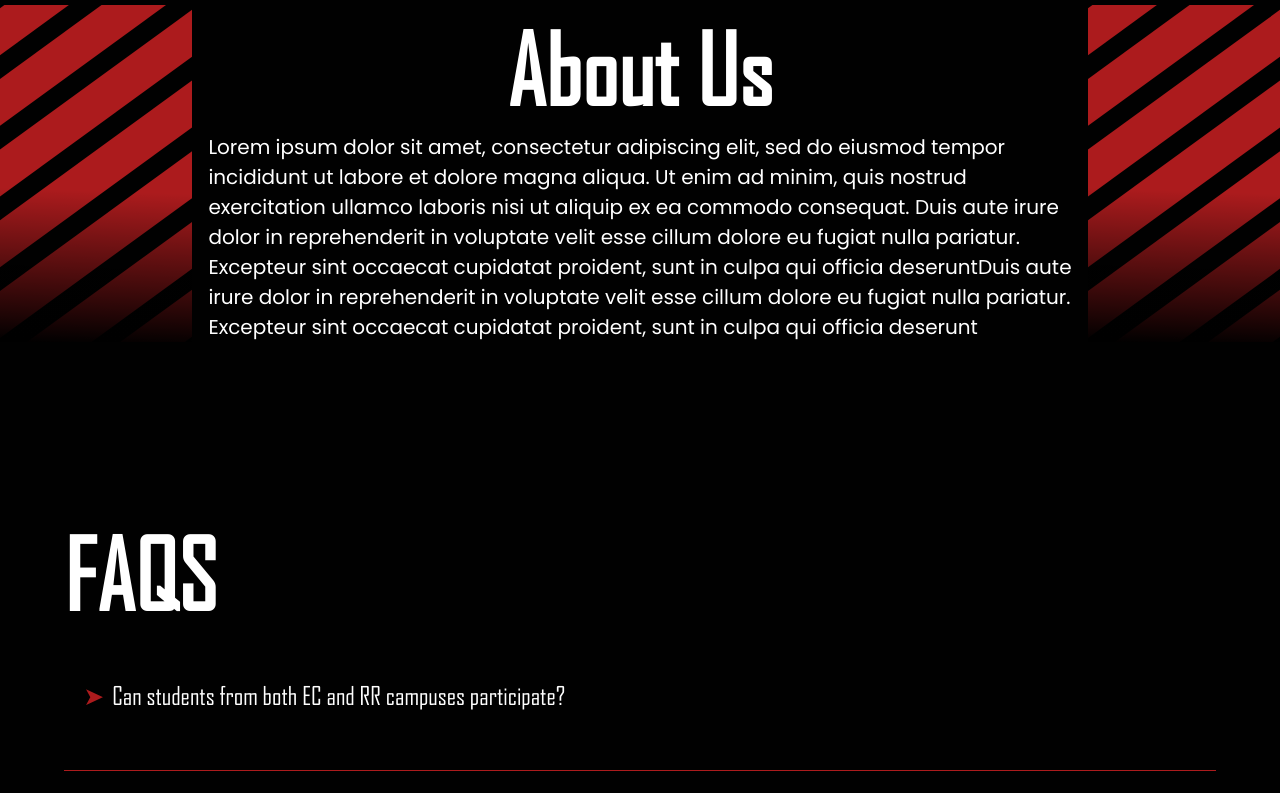
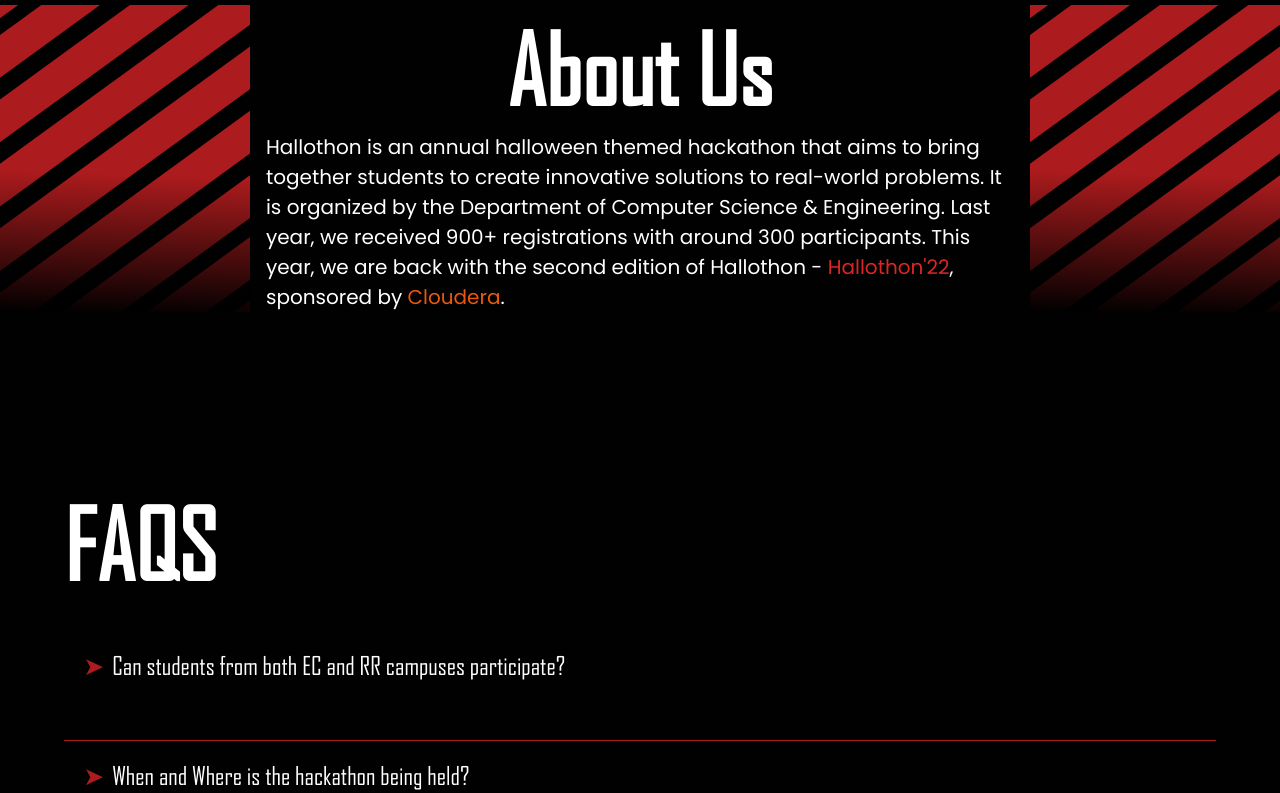
Before and after one commit to shreyaskaundinya/hallothon-website, a Next.js app: page / in a window 1280 px wide. Shown: the part 1760-2553 px from the top of the page. Built offline with nearby package versions, Linux system fonts and the light colour scheme; a web font is replaced by a local one.

Commit message:
Added removed content

```diff
--- a/src/components/AboutUs.js
+++ b/src/components/AboutUs.js
@@ -15,17 +15,15 @@ function AboutUs() {
                     About Us
                 </h1>
                 <p className='text-step-1 sm:text-step-1 font-poppins'>
-                    Lorem ipsum dolor sit amet, consectetur adipiscing elit, sed
-                    do eiusmod tempor incididunt ut labore et dolore magna
-                    aliqua. Ut enim ad minim, quis nostrud exercitation ullamco
-                    laboris nisi ut aliquip ex ea commodo consequat. Duis aute
-                    irure dolor in reprehenderit in voluptate velit esse cillum
-                    dolore eu fugiat nulla pariatur. Excepteur sint occaecat
-                    cupidatat proident, sunt in culpa qui officia deseruntDuis
-                    aute irure dolor in reprehenderit in voluptate velit esse
-                    cillum dolore eu fugiat nulla pariatur. Excepteur sint
-                    occaecat cupidatat proident, sunt in culpa qui officia
-                    deserunt
+                    Hallothon is an annual halloween themed hackathon that aims
+                    to bring together students to create innovative solutions to
+                    real-world problems. It is organized by the Department of
+                    Computer Science & Engineering. Last year, we received 900+
+                    registrations with around 300 participants. This year, we
+                    are back with the second edition of Hallothon -{' '}
+                    <span className='text-red-600'>Hallothon'22</span>,
+                    sponsored by{' '}
+                    <span className='text-orange-600'>Cloudera</span>.
                 </p>
             </div>
             <div className='stripes'>
--- a/src/components/RegistrationForm.js
+++ b/src/components/RegistrationForm.js
@@ -323,7 +323,7 @@ function RegistrationForm() {
                     />
                 </label>
 
-                <div className='grid grid-cols-1 md:grid-cols-2 xl:grid-cols-3 gap-2'>
+                <div className='grid grid-cols-1 md:grid-cols-2 gap-2'>
                     {membersDetails.map((mem, idx) => {
                         return (
                             <MemberRegistration
```
